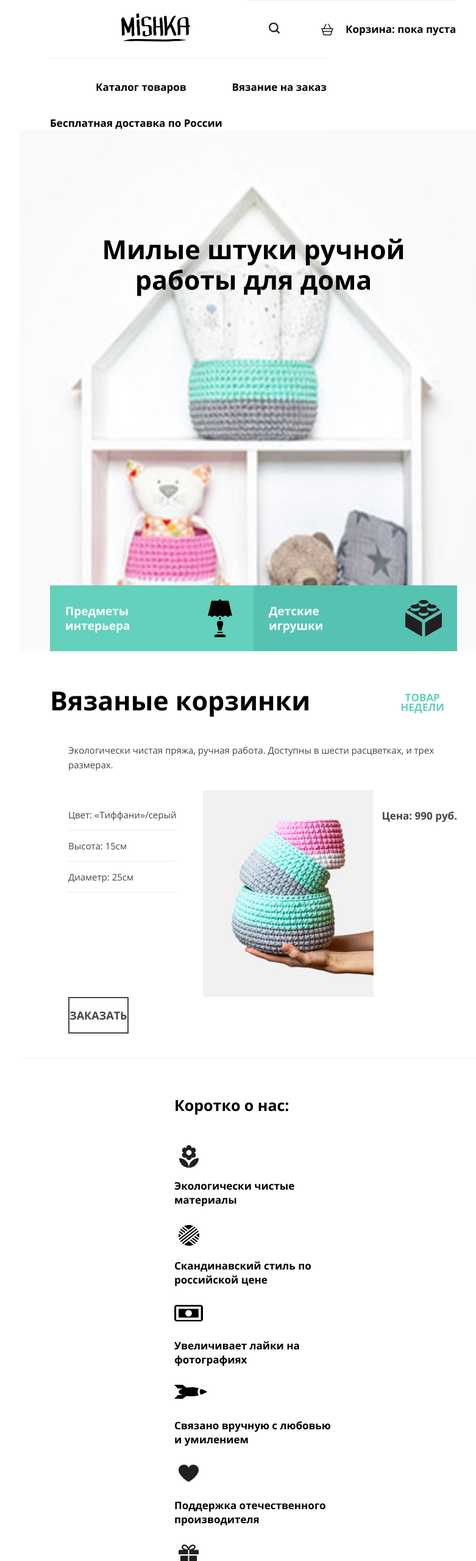
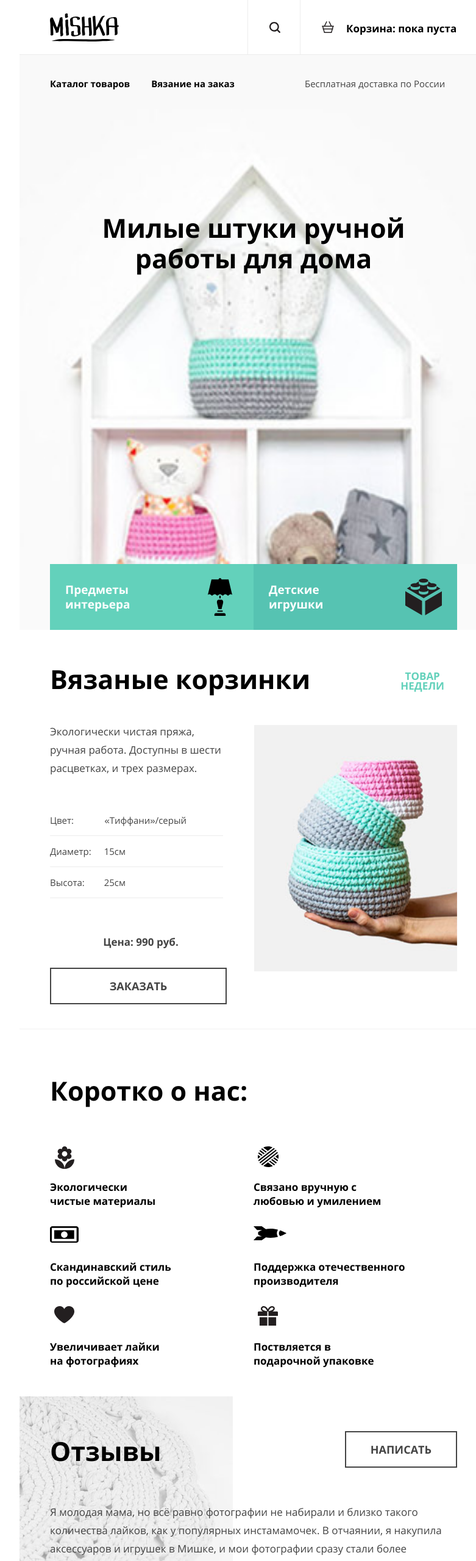
Before and after one commit to mbasmanov92/156554-mishka, a website: page index.html in a window 1280 px wide. Shown: the top 2560 px of the page at 61% size, without its empty margins (224-1005 px from the left). Drawn offline with nearby package versions, Linux system fonts and the light colour scheme; files that its build step writes are made by us from their sources; files whose address does not match are found by name.

Commit message:
вопрос пофлексам

```diff
--- a/index.html
+++ b/index.html
@@ -3,7 +3,7 @@
   <head>
     <meta charset="utf-8">
     <meta name="viewport" content="width=device-width, initial-scale=1">
-    <title>HTML Academy: Мишкаdddddd</title>
+    <title>HTML Academy: Мишка</title>
     <link href="css/style.css" rel="stylesheet">
   </head>
   <body>
@@ -55,11 +55,11 @@
           Экологически чистая пряжа, ручная работа. Доступны в шести расцветках, и трех размерах.
         </p>
         <ul class="product__parameters-list">
-          <li class="product__parameters-item"><span class="product__item-left">Цвет: </span><span class="product__item-right">&laquo;Тиффани&raquo;/серый</span></li>
-          <li class="product__parameters-item"><span class="product__item-left">Высота: </span><span class="product__item-right">15см</span></li>
-          <li class="product__parameters-item"><span class="product__item-left">Диаметр: </span><span class="product__item-right">25см</span></li>
+          <li class="product__parameters-item-1"><span class="product__item-left-1">Цвет: </span><span class="product__item-right-1">&laquo;Тиффани&raquo;/серый</span></li>
+          <li class="product__parameters-item-2"><span class="product__item-left-2">Диаметр: </span><span class="product__item-right-2">15см</span></li>
+          <li class="product__parameters-item-3"><span class="product__item-left-3">Высота: </span><span class="product__item-right-3">25см</span></li>
         </ul>
-        <img src="img/triple-set-mobile@1x.jpg" width="280" height="315" alt="Фото товара" class="product__img">
+        <img class="product__img" src="img/triple-set-mobile@1x.jpg" width="280" height="315" alt="Фото товара">
         <span class="product__price">Цена: 990 руб.</span>
         <a href="#" class="btn  btn--product-order">Заказать</a>
       </div>
@@ -87,9 +87,9 @@
               <span class="btn  btn--control-prev"></span>
               <span class="btn  btn--control-next"></span>
             </div>
-            <a href="#" class="btn  btn--make-comment">Написать</a>
           </div>
         </div>
+        <a href="#" class="btn  btn--make-comment">Написать</a>
       </div>
       <div class="contacts">
         <h1 class="contacts__title">Контакты</h1>
--- a/less/blocks/about.less
+++ b/less/blocks/about.less
@@ -35,25 +35,25 @@
 }
 
 .about__list-item--feature-2 {
+  background: url('../img/icon-feature-3.svg') no-repeat;
+  padding-top: 55px;
+  padding-bottom: 30px;
+}
+
+.about__list-item--feature-3 {
+  background: url('../img/icon-feature-5.svg') no-repeat top left 7px;
+  padding-top: 55px;
+  padding-bottom: 30px;
+}
+
+.about__list-item--feature-4 {
   background: url('../img/icon-feature-2.svg') no-repeat top left 7px;
   padding-top: 55px;
   padding-bottom: 30px;
 }
 
-.about__list-item--feature-3 {
-  background: url('../img/icon-feature-3.svg') no-repeat;
-  padding-top: 55px;
-  padding-bottom: 30px;
-}
-
-.about__list-item--feature-4 {
+.about__list-item--feature-5 {
   background: url('../img/icon-feature-4.svg') no-repeat;
-  padding-top: 55px;
-  padding-bottom: 30px;
-}
-
-.about__list-item--feature-5 {
-  background: url('../img/icon-feature-5.svg') no-repeat top left 7px;
   padding-top: 55px;
   padding-bottom: 30px;
 }
@@ -63,3 +63,57 @@
   padding-top: 55px;
   padding-bottom: 30px;
 }
+
+@media only screen and (min-width:768px) {
+  .about {
+    width: 768px;
+    box-sizing: border-box;
+    padding-left: 50px;
+    padding-right: 50px;
+  }
+
+  .about__title {
+    font-size: 43px;
+    line-height: 50px;
+  }
+
+  .about__list {
+    display: flex;
+    flex-wrap: wrap;
+  }
+
+  .about__list-item {
+    width: 50%;
+    box-sizing: border-box;
+  }
+
+  .about__list-item--feature-1 {
+    order: 1;
+    padding-right: 140px;
+  }
+
+  .about__list-item--feature-2 {
+    order: 3;
+    padding-right: 130px;
+  }
+
+  .about__list-item--feature-3 {
+    order: 5;
+    padding-right: 140px;
+  }
+
+  .about__list-item--feature-4 {
+    order: 2;
+    padding-right: 120px;
+  }
+
+  .about__list-item--feature-5 {
+    order: 4;
+    padding-right: 80px;
+  }
+  .about__list-item--feature-6 {
+    order: 6;
+    padding-right: 120px;
+  }
+
+}
--- a/less/blocks/btn.less
+++ b/less/blocks/btn.less
@@ -25,16 +25,15 @@
 }
 
 .btn--control-prev {
-  display: inline-block;
-  width: 125px;
+  width: 50%;
   min-height: 50px;
   border: 1px solid #ececec;
+  border-right: none;
   background: url('../img/icon-left-arrow.svg') no-repeat center;
 }
 
 .btn--control-next {
-  display: inline-block;
-  width: 125px;
+  width: 50%;
   min-height: 50px;
   border: 1px solid #ececec;
   background: url('../img/icon-right-arrow.svg') no-repeat center;
@@ -84,3 +83,29 @@
 .btn__soc--tw {
   background: url('../img/icon-twitter.svg') no-repeat 50% 50%;
 }
+
+@media only screen and (min-width:768px) {
+  .btn--product-order {
+    box-sizing: border-box;
+    width: 290px;
+    margin-left: 0;
+    margin-right: 60px;
+  }
+
+  .btn--make-comment {
+    order: 2;
+    align-self: center;
+    padding-left: 40px;
+    padding-right: 40px;
+    margin-left: auto;
+  }
+
+  .btn--control-prev {
+    border: none;
+  }
+
+  .btn--control-next {
+    border: none;
+  }
+
+}
--- a/less/blocks/comments.less
+++ b/less/blocks/comments.less
@@ -17,3 +17,25 @@
   color: #000;
   margin-bottom: 40px;
 }
+
+@media only screen and (min-width:768px) {
+  .comments {
+    display: flex;
+    flex-wrap: wrap;
+    width: 768px;
+    padding-left: 50px;
+    padding-right: 50px;
+    padding-bottom: 100px;
+    background: #fff url('../img/review@1x.jpg') no-repeat left 0;
+  }
+
+  .comments__title {
+    font-size: 43px;
+    line-height: 50px;
+    order: 1;
+    width: 50%;
+    padding-bottom: 25px;
+    margin-top: 65px;
+    margin-bottom: 35px;
+  }
+}
--- a/less/blocks/contacts.less
+++ b/less/blocks/contacts.less
@@ -1,4 +1,6 @@
 .contacts {
+  display: flex;
+  flex-wrap: wrap;
   width: 320px;
   margin: 0 auto;
   background: #fff;
@@ -22,6 +24,7 @@
 }
 
 .contacts__e-mail {
+  display: flex;
   margin-bottom: 40px;
   padding-left: 30px;
   padding-right: 30px;
@@ -29,9 +32,11 @@
 
 .contacts__e-mail-right {
   border-bottom: 1px solid #62d1ba;
+  margin-left: auto;
 }
 
 .contacts__address {
+  display: flex;
   margin-bottom: 45px;
   padding-left: 30px;
   padding-right: 30px;
--- a/less/blocks/main-header.less
+++ b/less/blocks/main-header.less
@@ -19,7 +19,7 @@
   padding-left: 117px;
   padding-right: 117px;
   padding-top: 22px;
-  padding-bottom: 22px;
+  padding-bottom: 21px;
 }
 
 .main-header__logo-tab {
@@ -42,7 +42,7 @@
   background: #fff;
   color: #000;
   padding-top: 35px;
-  padding-bottom: 35px;
+  padding-bottom: 30px;
   padding-left: 75px;
   border-top: 1px solid #ececec;
 }
@@ -143,7 +143,7 @@
   .main-header--opened .main-header__list-2 {
     position: absolute;
     left: 0;
-    top: 270px;
+    top: 260px;
   }
 
   .main-header--closed .main-header__dropdown {
@@ -157,17 +157,21 @@
 
 @media only screen and (min-width:768px) {
   .main-header {
-    box-sizing: border-box;
     width: 768px;
-    padding-left: 50px;
-    padding-right: 50px;
     flex-wrap: wrap;
     align-items: flex-start;
   }
 
   .main-header__logo {
     width: 324px;
+    padding-left: 50px;
     order: 1;
+    border-right: 1px solid #ececec;
+    border-bottom: 1px solid #ececec;
+  }
+
+  .main-header__logo img {
+    padding-left: 0;
   }
 
   .main-header__logo-mob {
@@ -180,6 +184,9 @@
 
   .main-header__link {
     width: auto;
+    border-right: 1px solid #ececec;
+    border-bottom: 1px solid #ececec;
+    border-top: none;
   }
 
   .main-header__list-1 {
@@ -195,6 +202,39 @@
     padding-left: 0;
   }
 
+  .main-header__item--cart a {
+    border-right: none;
+    width: 307px;
+  }
+
+  .main-header__item--catalog a {
+    font-size: 15px;
+    line-height: 24px;
+    background: #f9f9f9;
+    border: none;
+    padding-left: 50px;
+  }
+
+  .main-header__item--order a {
+    font-size: 15px;
+    line-height: 24px;
+    background: #f9f9f9;
+    border: none;
+    padding-left: 35px;
+    padding-right: 40px;
+  }
+
+  .main-header__info {
+    font-size: 15px;
+    line-height: 24px;
+    font-weight: normal;
+    background: #f9f9f9;
+    color: #444;
+    padding-top: 35px;
+    padding-bottom: 30px;
+    padding-left: 75px;
+    padding-right: 69px;
+  }
 
   .main-header__list-2 {
     display: flex;
--- a/less/blocks/product.less
+++ b/less/blocks/product.less
@@ -54,15 +54,42 @@
   padding-right: 30px;
 }
 
-.product__parameters-item {
+.product__parameters-item-1 {
   padding-top: 15px;
   padding-bottom: 15px;
   border-bottom: 1px solid #ececec;
+  display: flex;
 }
 
-.product__parameters-item:last-child {
+.product__parameters-item-2 {
+  padding-top: 15px;
+  padding-bottom: 15px;
+  border-bottom: 1px solid #ececec;
+  display: flex;
+}
+
+.product__parameters-item-3 {
+  padding-top: 15px;
+  padding-bottom: 15px;
+  border-bottom: 1px solid #ececec;
   margin-bottom: 30px;
+  display: flex;
 }
+
+  .product__item-right-1 {
+    margin-left: auto;
+    margin-right: 30px;
+  }
+
+  .product__item-right-2 {
+    margin-left: auto;
+    margin-right: 130px;
+  }
+
+  .product__item-right-3 {
+    margin-left: auto;
+    margin-right: 130px;
+  }
 
 .product__img {
   display: block;
@@ -83,6 +110,7 @@
 
 @media only screen and (min-width:768px) {
   .product {
+    position: relative;
     display: flex;
     flex-wrap: wrap;
     width: 768px;
@@ -106,4 +134,53 @@
     margin-top: 68px;
     text-align: center;
   }
+
+  .product__img {
+    position: absolute;
+    top: 100px;
+    right: 50px;
+    width: 333px;
+    height: 404px;
+    margin-top: 56px;
+  }
+
+  .product__desc {
+    box-sizing: border-box;
+    flex-basis: 50%;
+    padding-left: 0;
+    padding-right: 50px;
+    font-size: 17px;
+    line-height: 30px;
+    margin-right: 50px;
+  }
+
+  .product__parameters-list {
+    box-sizing: border-box;
+    flex-basis: 50%;
+    padding-left: 0;
+    padding-right: 50px;
+    margin-right: 50px;
+    margin-bottom: 0;
+  }
+
+  .product__item-right-1 {
+    margin-left: auto;
+    margin-right: 60px;
+  }
+
+  .product__item-right-2 {
+    margin-left: auto;
+    margin-right: 160px;
+  }
+
+  .product__item-right-3 {
+    margin-left: auto;
+    margin-right: 160px;
+  }
+
+  .product__price {
+    box-sizing: border-box;
+    flex-basis: 50%;
+    padding-right: 36px;
+  }
 }
--- a/less/blocks/slider.less
+++ b/less/blocks/slider.less
@@ -1,7 +1,3 @@
-.slider {
-  background: #fff;
-}
-
 .slider__text {
   font-family: 'Open Sans', 'Arial', sans-serif;
   font-size: 15px;
@@ -30,5 +26,31 @@
 }
 
 .slider__control {
+  display: flex;
   margin-bottom: 40px;
 }
+
+@media only screen and (min-width:768px) {
+  .slider {
+    display: flex;
+    flex-wrap: wrap;
+    order: 3;
+  }
+
+  .slider__item {
+    position: relative;
+  }
+
+  .slider__text {
+    margin-top: 0;
+    font-size: 17px;
+    line-height: 30px;
+  }
+
+  .slider__control {
+    width: 200px;
+    position: absolute;
+    right: 0;
+    bottom: 0;
+  }
+}
```
Also changed, not shown: 1 other file.
